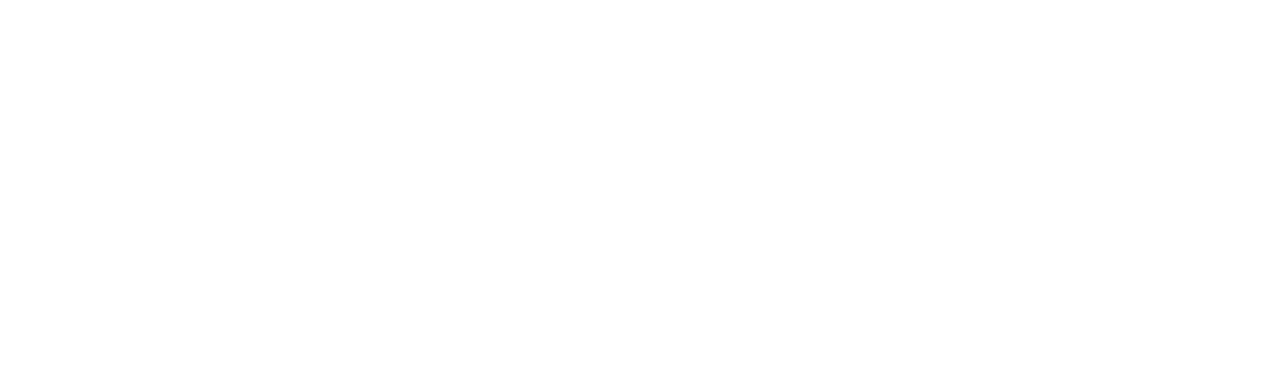
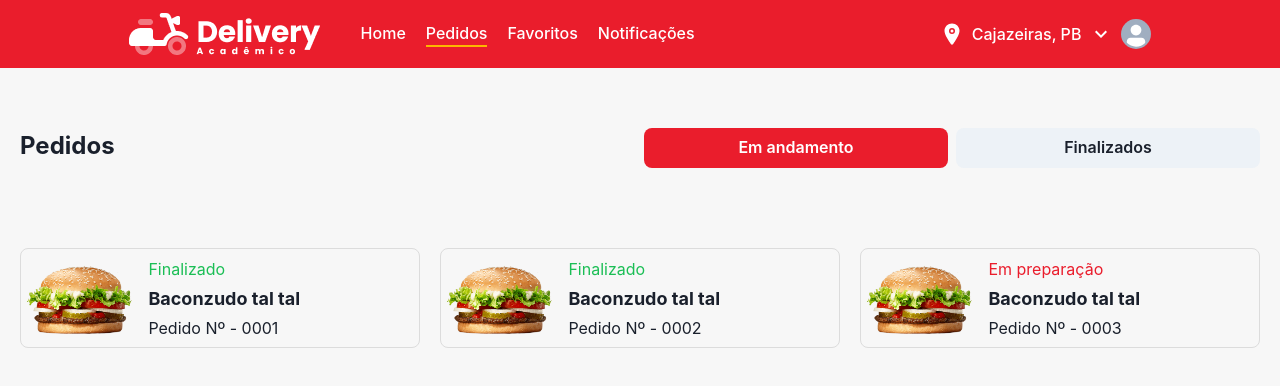
Before and after one commit to moacirdavidag/frontend-pw2, a React (Vite) app: page /pedidos in a window 1280 px wide. Before the commit this address had no page. Shown: the top 386 px of the page. Built offline with nearby package versions, Linux system fonts and the light colour scheme.

Commit message:
feature: Tela pedidos

```diff
--- a/src/App.tsx
+++ b/src/App.tsx
@@ -12,6 +12,7 @@
 import Dashboard from "./pages/Dashboard/DashboardScreen";
 import DetalhesProduto from "./pages/DetalhesProduto/DetalhesProduto";
 import NotificationsScreen from "./pages/Notifications/NotificationsScreen";
+import Pedidos from "./pages/Pedidos/Pedidos";
 
 function App() {
   return (
@@ -30,6 +31,7 @@
           <Route path="/dashboard" element={<Dashboard />} />
           <Route path="/produto/:id" element={<DetalhesProduto />} />
           <Route path="/notificacoes" element={<NotificationsScreen />} />
+          <Route path="/pedidos" element={<Pedidos />} />
         </Routes>
       </Router>
     </ChakraProvider>
--- a/src/components/Layout/Header/Header.tsx
+++ b/src/components/Layout/Header/Header.tsx
@@ -15,10 +15,15 @@
 import { IoLocation, IoPerson } from "react-icons/io5";
 import theme from "../../../styles/global";
 import useIsMobile from "../../../hooks/useIsMobile";
-import { Link } from "react-router-dom";
+import { Link, useNavigate, useLocation } from "react-router-dom";
 
 const Header: React.FC = () => {
   const isMobile = useIsMobile();
+  const navigate = useNavigate();
+  const location = useLocation();
+
+  const isActive = (path: string) => location.pathname === path;
+
   return (
     <HeaderWrapper>
       {isMobile ? (
@@ -78,12 +83,17 @@
                       color: "white",
                       fontWeight: 500,
                       textDecoration: "none",
-                      borderBottom: "2px solid transparent",
+                      borderBottom: isActive('/home')
+                        ? `2px solid ${theme.colors.yellow}`
+                        : "2px solid transparent",
                       transition: "border-color 0.3s ease",
                       "&:hover": {
                         borderBottom: `2px solid ${theme.colors.yellow}`,
                       },
                       cursor: "pointer",
+                    }}
+                    onClick={() => {
+                      navigate('/home');
                     }}
                   >
                     Home
@@ -95,12 +105,17 @@
                       color: "white",
                       fontWeight: 500,
                       textDecoration: "none",
-                      borderBottom: "2px solid transparent",
+                      borderBottom: isActive('/pedidos')
+                        ? `2px solid ${theme.colors.yellow}`
+                        : "2px solid transparent",
                       transition: "border-color 0.3s ease",
                       "&:hover": {
                         borderBottom: `2px solid ${theme.colors.yellow}`,
                       },
                       cursor: "pointer",
+                    }}
+                    onClick={() => {
+                      navigate('/pedidos');
                     }}
                   >
                     Pedidos
@@ -112,12 +127,17 @@
                       color: "white",
                       fontWeight: 500,
                       textDecoration: "none",
-                      borderBottom: "2px solid transparent",
+                      borderBottom: isActive('/favoritos')
+                        ? `2px solid ${theme.colors.yellow}`
+                        : "2px solid transparent",
                       transition: "border-color 0.3s ease",
                       "&:hover": {
                         borderBottom: `2px solid ${theme.colors.yellow}`,
                       },
                       cursor: "pointer",
+                    }}
+                    onClick={() => {
+                      navigate('/favoritos');
                     }}
                   >
                     Favoritos
@@ -129,12 +149,17 @@
                       color: "white",
                       fontWeight: 500,
                       textDecoration: "none",
-                      borderBottom: "2px solid transparent",
+                      borderBottom: isActive('/notificacoes')
+                        ? `2px solid ${theme.colors.yellow}`
+                        : "2px solid transparent",
                       transition: "border-color 0.3s ease",
                       "&:hover": {
                         borderBottom: `2px solid ${theme.colors.yellow}`,
                       },
                       cursor: "pointer",
+                    }}
+                    onClick={() => {
+                      navigate('/notificacoes');
                     }}
                   >
                     Notificações
--- /dev/null
+++ b/src/components/ProdutoPedido/ProdutoPedido.tsx
@@ -0,0 +1,34 @@
+import { Box, Stack, Text } from "@chakra-ui/react";
+import React from "react";
+import theme from "../../styles/global";
+
+type Props = {
+  nome: string;
+  status: string;
+  imagem: string;
+  numeroPedido: string;
+};
+
+const ProdutoPedido: React.FC<Props> = ({ nome, status, imagem, numeroPedido }) => {
+  return (
+    <Stack
+      direction={"row"}
+      alignItems={"center"}
+      borderRadius={"8px"}
+      gap={2}
+      border={"1px solid #DCDCDC"}
+      height={"100px"}
+    >
+      <Box width={"30%"}>
+        <img src={imagem} alt={nome} width={"100%"} height={"auto"} />
+      </Box>
+      <Stack direction={"column"} gap={1}>
+        <Text color={String(status).toLowerCase() !== "finalizado" ? theme.colors.primary : theme.colors.success}>{status}</Text>
+        <Text fontWeight={"bold"} fontSize={18}>{nome}</Text>
+        <Text color={theme.colors.text}>Pedido Nº - {numeroPedido}</Text>
+      </Stack>
+    </Stack>
+  );
+};
+
+export default ProdutoPedido;
--- a/src/pages/DetalhesProduto/DetalhesProduto.tsx
+++ b/src/pages/DetalhesProduto/DetalhesProduto.tsx
@@ -38,6 +38,7 @@
         <Grid
           p={1}
           width={"100vw"}
+          minHeight={"100vh"}
           display={"flex"}
           justifyContent={"space-evenly"}
           flexDirection={"row"}
--- /dev/null
+++ b/src/pages/Pedidos/Pedidos.tsx
@@ -0,0 +1,143 @@
+import React, { useState } from "react";
+import { PageLayout } from "../../components/PageLayout/PageLayout";
+import useIsMobile from "../../hooks/useIsMobile";
+import { Box, Button, SimpleGrid, Stack, Text } from "@chakra-ui/react";
+import theme from "../../styles/global";
+import ProdutoPedido from "../../components/ProdutoPedido/ProdutoPedido";
+
+const Pedidos: React.FC = () => {
+  const isMobile = useIsMobile();
+  const [statusPedidos, setStatusPedidos] = useState("em_andamento");
+
+  const handleChangeStatusPedidos = (status: string) => {
+    setStatusPedidos(status);
+  };
+
+  return (
+    <PageLayout shouldDisplayHeader={true}>
+      {isMobile ? (
+        <Box width="100%" minHeight={"100vh"} p={5}>
+          <Stack width={"100%"} direction="row" gap={2}>
+            <Button
+              borderRadius={"8px"}
+              sx={{
+                flex: 1,
+                backgroundColor:
+                  statusPedidos === "em_andamento" ? theme.colors.primary : "",
+                color: statusPedidos === "em_andamento" ? "white" : "",
+              }}
+              onClick={() => {
+                handleChangeStatusPedidos("em_andamento");
+              }}
+            >
+              Em andamento
+            </Button>
+            <Button
+              borderRadius={"8px"}
+              sx={{
+                flex: 1,
+                backgroundColor:
+                  statusPedidos === "finalizados" ? theme.colors.primary : "",
+                color: statusPedidos === "finalizados" ? "white" : "",
+              }}
+              onClick={() => {
+                handleChangeStatusPedidos("finalizados");
+              }}
+            >
+              Finalizados
+            </Button>
+          </Stack>
+          <Stack direction="column" gap={2} my={4}>
+            <ProdutoPedido
+              nome="Baconzudo tal tal"
+              status="Finalizado"
+              numeroPedido="0001"
+              imagem="/img/hamburguer.png"
+            />
+            <ProdutoPedido
+              nome="Baconzudo tal tal"
+              status="Finalizado"
+              numeroPedido="0002"
+              imagem="/img/hamburguer.png"
+            />
+            <ProdutoPedido
+              nome="Baconzudo tal tal"
+              status="Em preparação"
+              numeroPedido="0003"
+              imagem="/img/hamburguer.png"
+            />
+          </Stack>
+        </Box>
+      ) : (
+        <Box width="100%" minHeight={"100vh"} p={5}>
+          <Stack
+            width={"100%"}
+            direction={"row"}
+            justifyContent={"space-between"}
+            my={10}
+          >
+            <Box width={"50%"}>
+              <Text fontSize={24} fontWeight={"bold"}>
+                Pedidos
+              </Text>
+            </Box>
+            <Stack width={"50%"} direction="row" gap={2}>
+              <Button
+                borderRadius={"8px"}
+                sx={{
+                  flex: 1,
+                  backgroundColor:
+                    statusPedidos === "em_andamento"
+                      ? theme.colors.primary
+                      : "",
+                  color: statusPedidos === "em_andamento" ? "white" : "",
+                }}
+                onClick={() => {
+                  handleChangeStatusPedidos("em_andamento");
+                }}
+              >
+                Em andamento
+              </Button>
+              <Button
+                borderRadius={"8px"}
+                sx={{
+                  flex: 1,
+                  backgroundColor:
+                    statusPedidos === "finalizados" ? theme.colors.primary : "",
+                  color: statusPedidos === "finalizados" ? "white" : "",
+                }}
+                onClick={() => {
+                  handleChangeStatusPedidos("finalizados");
+                }}
+              >
+                Finalizados
+              </Button>
+            </Stack>
+          </Stack>
+          <SimpleGrid columns={3} spacing={5} my={20}>
+            <ProdutoPedido
+              nome="Baconzudo tal tal"
+              status="Finalizado"
+              numeroPedido="0001"
+              imagem="/img/hamburguer.png"
+            />
+            <ProdutoPedido
+              nome="Baconzudo tal tal"
+              status="Finalizado"
+              numeroPedido="0002"
+              imagem="/img/hamburguer.png"
+            />
+            <ProdutoPedido
+              nome="Baconzudo tal tal"
+              status="Em preparação"
+              numeroPedido="0003"
+              imagem="/img/hamburguer.png"
+            />
+          </SimpleGrid>
+        </Box>
+      )}
+    </PageLayout>
+  );
+};
+
+export default Pedidos;
```
